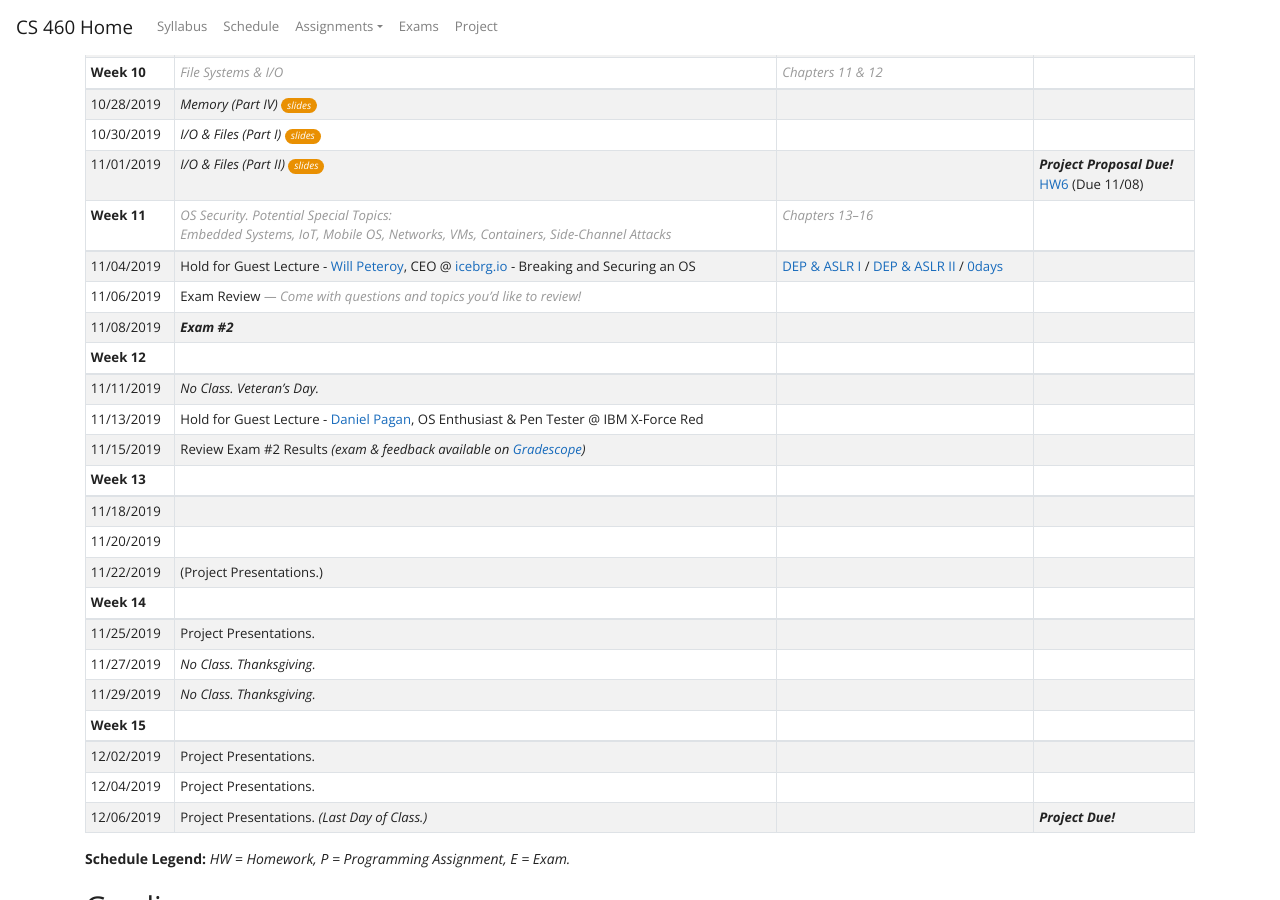
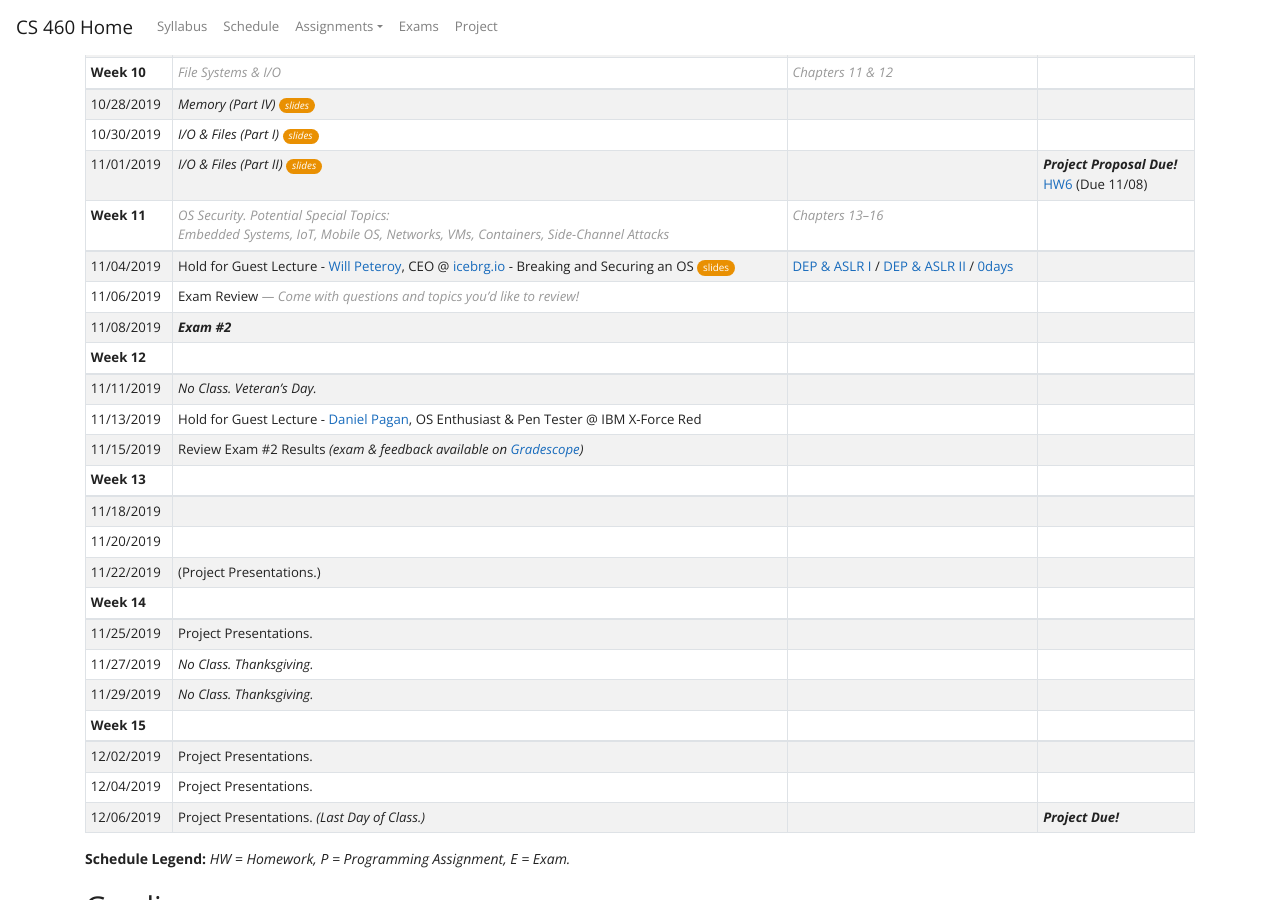
Before and after one commit to traviswpeters/cs460-2019-fall, a Jekyll site: the page built from index.md, in a window 1280 px wide and 900 px high, scrolled down 3199 px. Built offline with Jekyll 4.4.1, drawn with Linux system fonts in a browser that asks for light colours; nearby versions of some CDN libraries.

Commit message:
wills slides

```diff
--- a/index.md
+++ b/index.md
@@ -239,7 +239,7 @@ Other stuff from class: [Makefile]{:.code} [Vagrantfile]{:.code}
 | 11/01/2019    | *I/O & Files (Part II) [slides][slides21]{:.slides}*                                                                                                                                   |                                              | ***Project Proposal Due!*** <br/> {{hw6}}
 | **Week 11**   | <span class="note">OS Security. Potential Special Topics: <br/> Embedded Systems, IoT, Mobile OS, Networks, VMs, Containers, Side-Channel Attacks</span>                               | <span class="note">Chapters 13--16</span>
 | ------------- | -------------------------------------------------------------------------------------------------------------------------------------------------------------------------------------- | -------------------------------------------- |--------------------------------------------- |
-| 11/04/2019    | Hold for Guest Lecture - [Will Peteroy](https://www.linkedin.com/in/wpete/), CEO @ [icebrg.io](https://www.icebrg.io) - Breaking and Securing an OS                                    | [DEP & ASLR I] / [DEP & ASLR II] / [0days]   |
+| 11/04/2019    | Hold for Guest Lecture - [Will Peteroy](https://www.linkedin.com/in/wpete/), CEO @ [icebrg.io](https://www.icebrg.io) - Breaking and Securing an OS [slides][slides22]{:.slides}       | [DEP & ASLR I] / [DEP & ASLR II] / [0days]   |
 | 11/06/2019    | Exam Review <span class="note">--- Come with questions and topics you'd like to review!</span>                                                                                         |                                              |
 | 11/08/2019    | {% comment %}Exam Review{% endcomment %}***Exam #2***                                                                                                                                  |                                              | {{a3}}
 | **Week 12**   | <span class="note"></span>
```
Also changed, not shown: other parts of index.md (+1 -1 lines), 1 other file.
